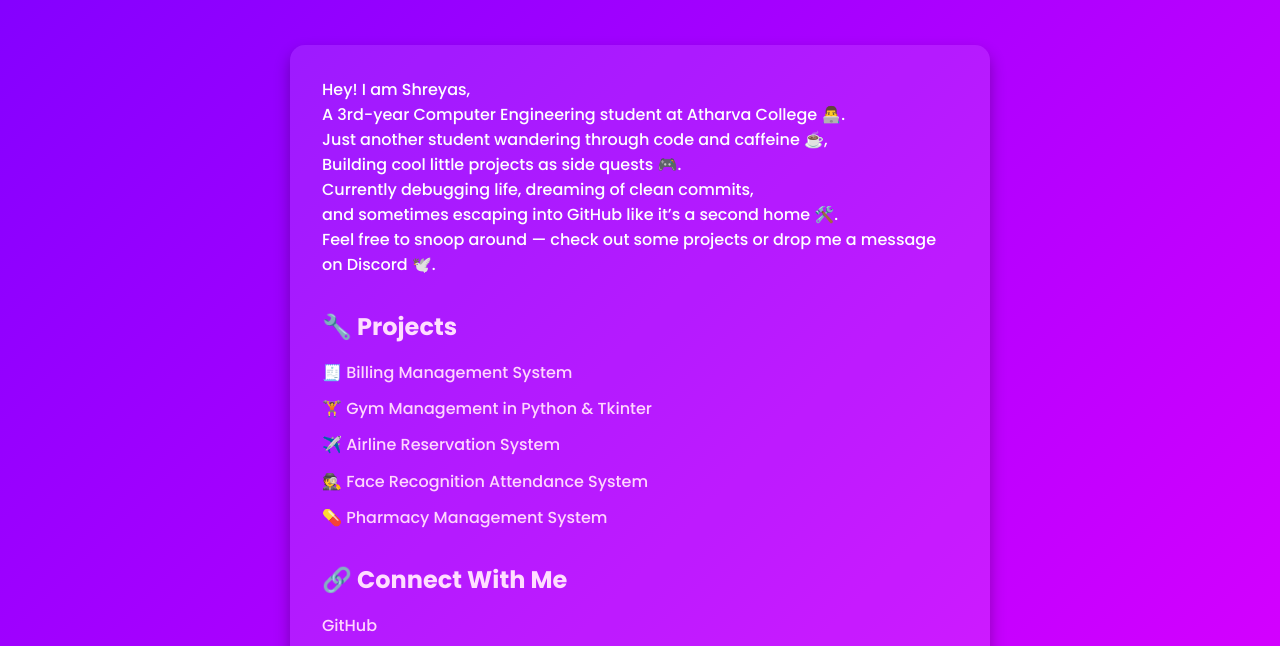
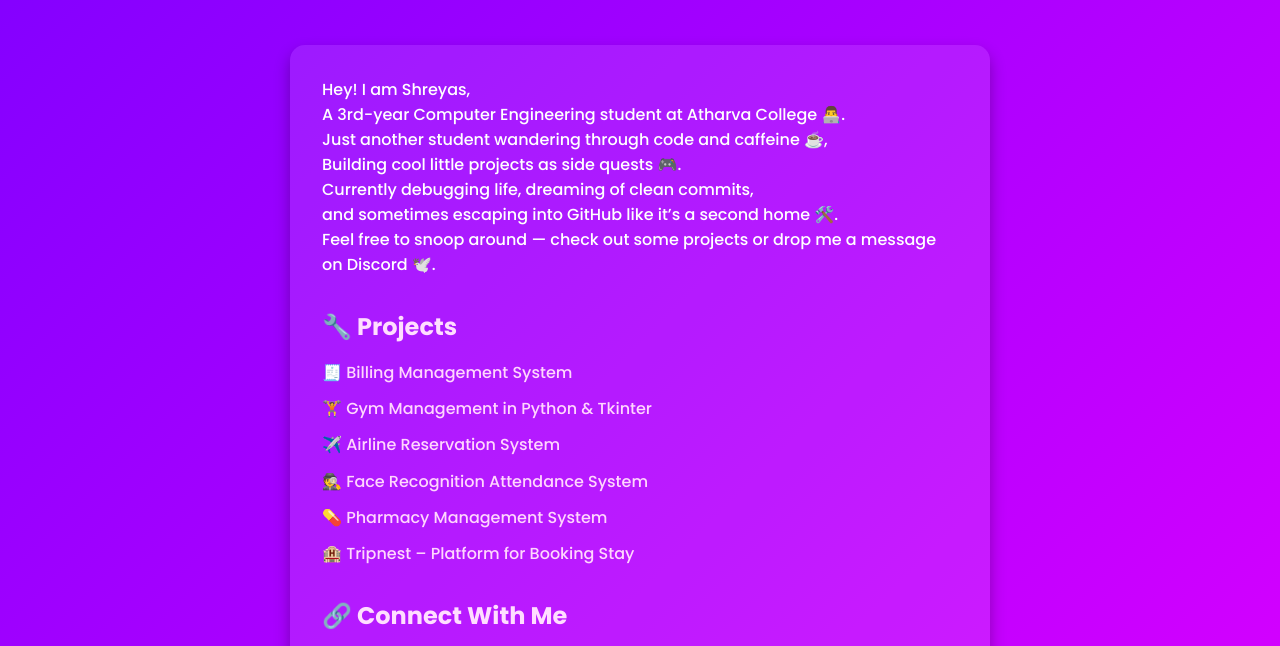
Before and after one commit to Shreyaspawar203/shreyaspawar203.github.io, a plain HTML site: page index.html in a window 1280 px wide. Shown: the part 136-782 px from the top of the page. Drawn offline with Linux system fonts and the light colour scheme.

Commit message:
Update index.html

```diff
--- a/index.html
+++ b/index.html
@@ -149,8 +149,11 @@
                 Recognition Attendance System</a></li>
         <li>💊 <a href="https://github.com/Shreyaspawar203/Pharmacy" target="_blank"
                 rel="noopener noreferrer">Pharmacy Management System</a></li>
+        <li>🏨 <a href="https://github.com/Shreyaspawar203/Tripnest.git" target="_blank"
+                rel="noopener noreferrer">Tripnest – Platform for Booking Stay</a></li>
     </ul>
 </div>
+
 
 
 
```
Lines whose indentation alone changed are shown as unchanged.
